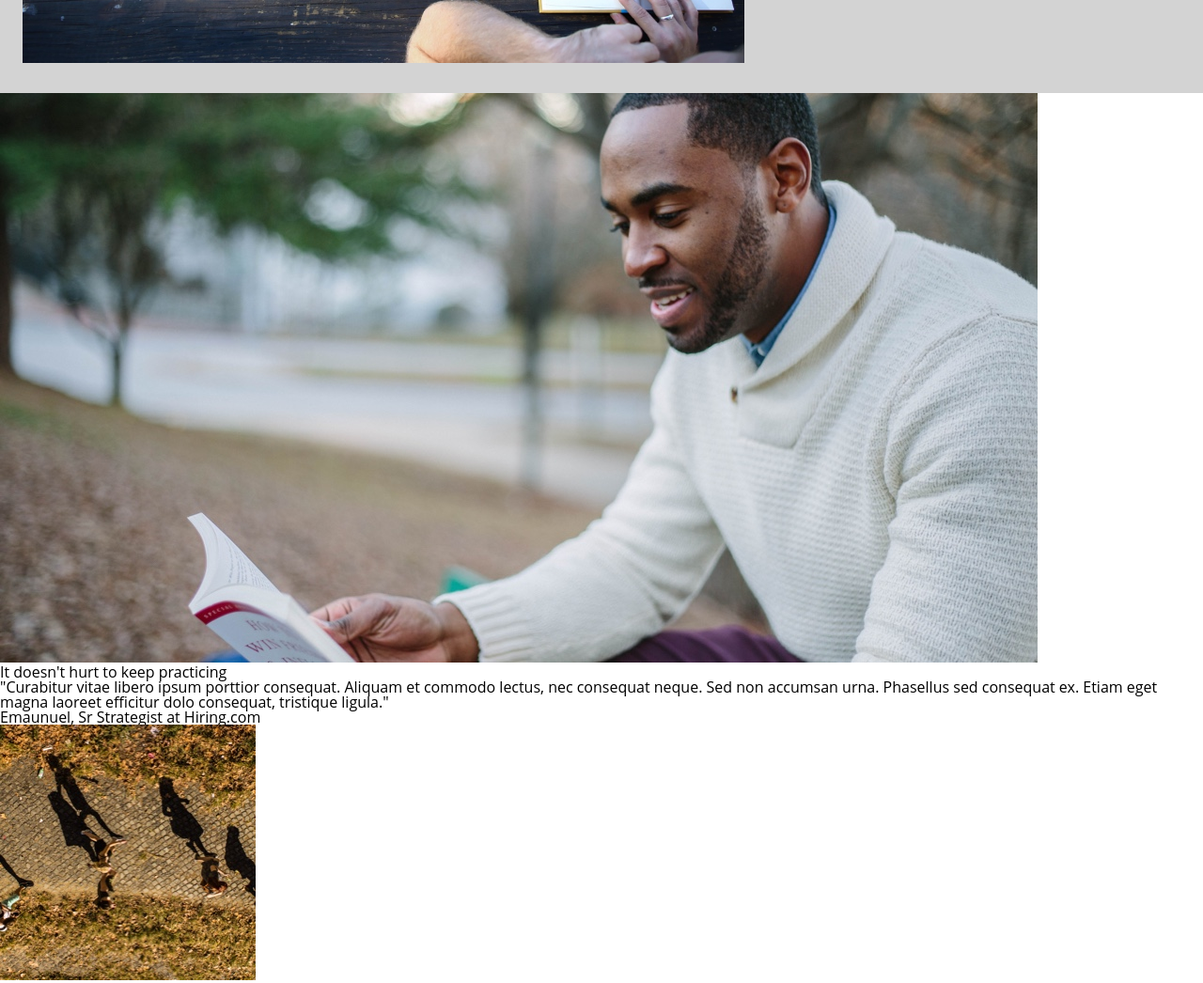
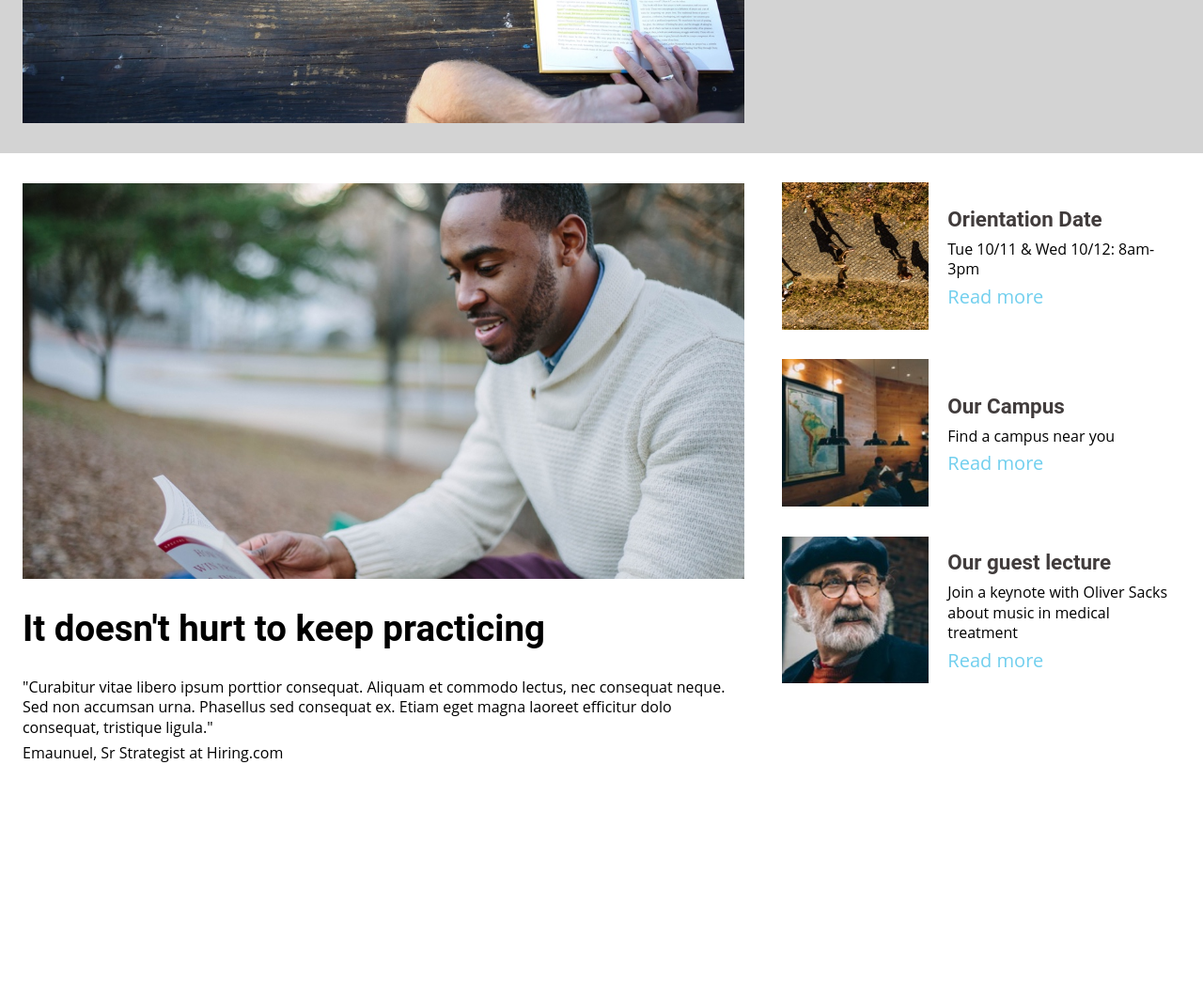
Before and after one commit to iLikeHotdogs/ColmarAcademy, a plain HTML site: page index.html in a window 1280 px wide. Shown: the part 533-1579 px from the top of the page at 94% size. After the commit the page ends 1374 px from the top, so only its background shows below. Drawn offline with Linux system fonts and the light colour scheme.

Commit message:
updating info section

```diff
--- a/index.html
+++ b/index.html
@@ -45,12 +45,15 @@
           <div class="info-main-pic">
             <img src="./resources/images/information-main.jpg">
             <h2>It doesn't hurt to keep practicing</h2>
-          <p>"Curabitur vitae libero ipsum porttior consequat. Aliquam et commodo lectus, nec consequat neque. Sed non accumsan urna. Phasellus sed consequat ex. Etiam eget magna laoreet efficitur dolo consequat, tristique ligula."</p>
+            <p>"Curabitur vitae libero ipsum porttior consequat. Aliquam et
+              commodo lectus, nec consequat neque. Sed non accumsan urna. Phasellus
+              sed consequat ex. Etiam eget magna laoreet efficitur dolo consequat,
+               tristique ligula."</p>
             <h5>Emaunuel, Sr Strategist at Hiring.com</h5>
           </div>
           <div class="triple-school-info">
             <div class="school-info">
-            <img id="desktop" src="./resources/images/information-orientation.jpg">
+              <img id="desktop-version" src="./resources/images/information-orientation.jpg">
               <div class="info-text">
                 <h3>Orientation Date</h3>
                 <p>Tue 10/11 & Wed 10/12: 8am-3pm</p>
@@ -58,7 +61,7 @@
               </div>
             </div>
             <div class="school-info">
-            <img id="desktop" src="./resources/images/information-campus.jpg">
+              <img id="desktop-version" src="./resources/images/information-campus.jpg">
               <div class="info-text">
                 <h3>Our Campus</h3>
                 <p>Find a campus near you</p>
@@ -66,7 +69,7 @@
               </div>
             </div>
             <div class="school-info">
-            <img id="desktop" src="./resources/images/information-guest-lecture.jpg">
+              <img id="desktop-version" src="./resources/images/information-guest-lecture.jpg">
               <div class="info-text">
                 <h3>Our guest lecture</h3>
                 <p>Join a keynote with Oliver Sacks about music in medical treatment</p>
--- a/resources/css/style.css
+++ b/resources/css/style.css
@@ -6,11 +6,22 @@ html {
  color: #000000;
 }
 
+main {
+  font-family: "Open Sans", sans-serif;
+  position:relative;
+  top: 4rem;
+  color: #000000;
+}
+
 a {
   text-decoration: none;
   padding-left: 1rem;
   color: #000000;
   font-size: 1.25rem;
+}
+
+section {
+  width: auto 0;
 }
 
 h1 {
@@ -21,12 +32,24 @@ h1 {
   color: #413c3c;
 }
 
+h2 {
+  font-family: "Roboto", sans-serif;
+  font-size: 2.4rem;
+  font-weight: bold;
+  padding: 2rem 0;
+}
+
 h3 {
   font-family: "Roboto", sans-serif;
   font-size: 1.4rem;
   line-height: 1.2;
   font-weight: bold;
   color: #413c3c;
+}
+
+p {
+  line-height: 1.35;
+  padding: 0.5rem 0.5rem 0.5rem 0;
 }
 
 /*header*/
@@ -124,3 +147,53 @@ nav {
 /*main sections*/
 
 /*information section*/
+
+.quad-container {
+  display: flex;
+  width: 100%;
+  flex-wrap: nowrap;
+}
+
+.info-main-pic {
+  width: 60%;
+  padding: 2rem 1.5rem;
+}
+
+.info-main-pic img {
+  width: 100%;
+  margin-bottom: 2rem;
+}
+
+.info-main-pic h2 {
+  padding: 0 0 1.5rem 0;
+}
+
+.triple-school-info {
+  display: flex;
+  flex-flow: column;
+  vertical-align: top;
+  margin-top: 1rem;
+  width: 35%;
+}
+
+.school-info img {
+  width: 35%;
+  height: auto;
+  margin: 3.5%;
+  vertical-align: middle;
+  display: inline-block;
+}
+
+.school-info .info-text {
+  width: 56%;
+  display: inline-flex;
+  flex-flow: column;
+  justify-content: space-between;
+  vertical-align: middle;
+
+}
+
+.school-info a {
+  color: #71cfee;
+  padding: 0;
+}
```
Lines whose indentation alone changed are shown as unchanged.
